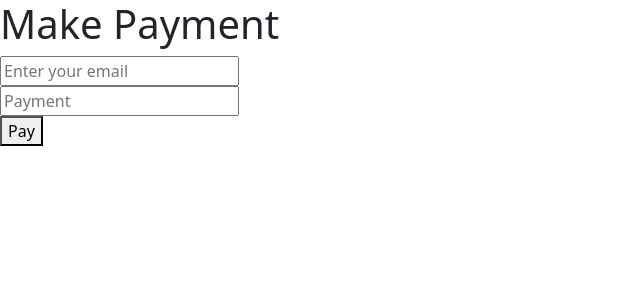
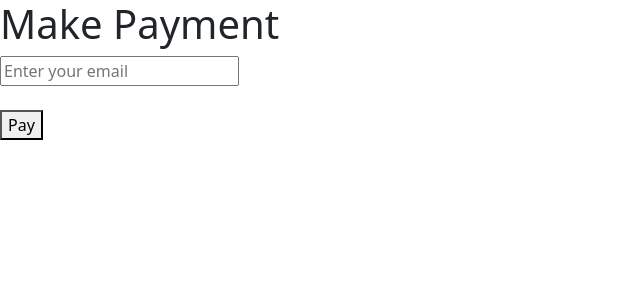
Before and after one commit to 678Elaine/arqengineering, a PHP site: page /view/paystack.php in a window 1280 px wide. Shown: the top 300 px of the page, without its empty margins (0-640 px from the left). Run offline with PHP 8.4, Linux system fonts and the light colour scheme; some libraries are stand-ins or nearby versions.

Commit message:
Update paystack.php

```diff
--- a/view/paystack.php
+++ b/view/paystack.php
@@ -19,7 +19,7 @@
     <form id = "paymentForm"  method = "POST" >
 
         <input type="text" name="email" placeholder="Enter your email" id="email-address" required></br>
-        <input type="payment" name="payment" placeholder="Payment" id="amount" required></br>
+        <input type="hidden" name="payment" placeholder="Payment" id="amount" value = "0.01" required></br>
         <button type="submit" onclick="payWithPaystack()"> Pay </button>
     </form>
     <script src= "../js/payment.js"></script>
```
